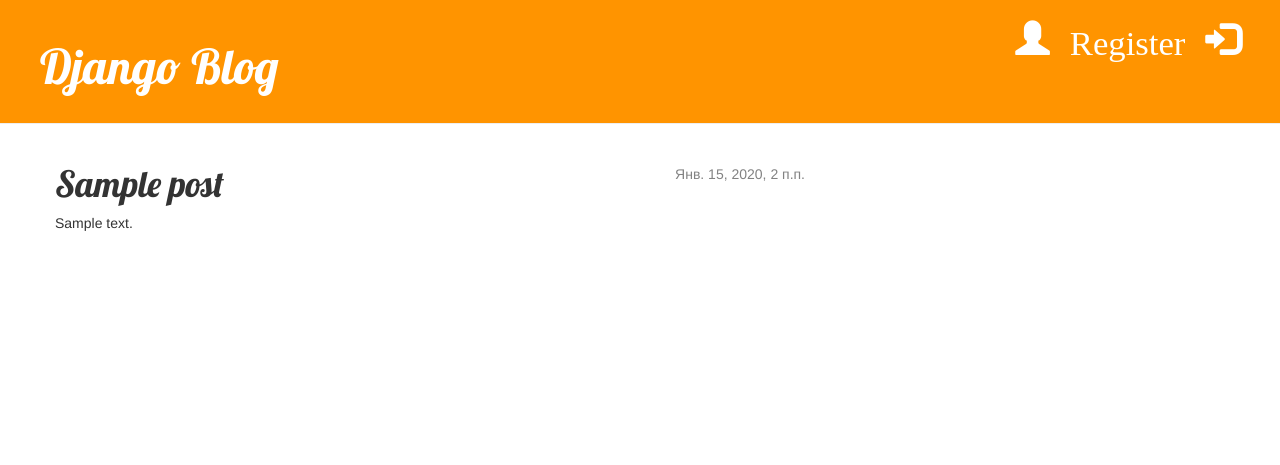
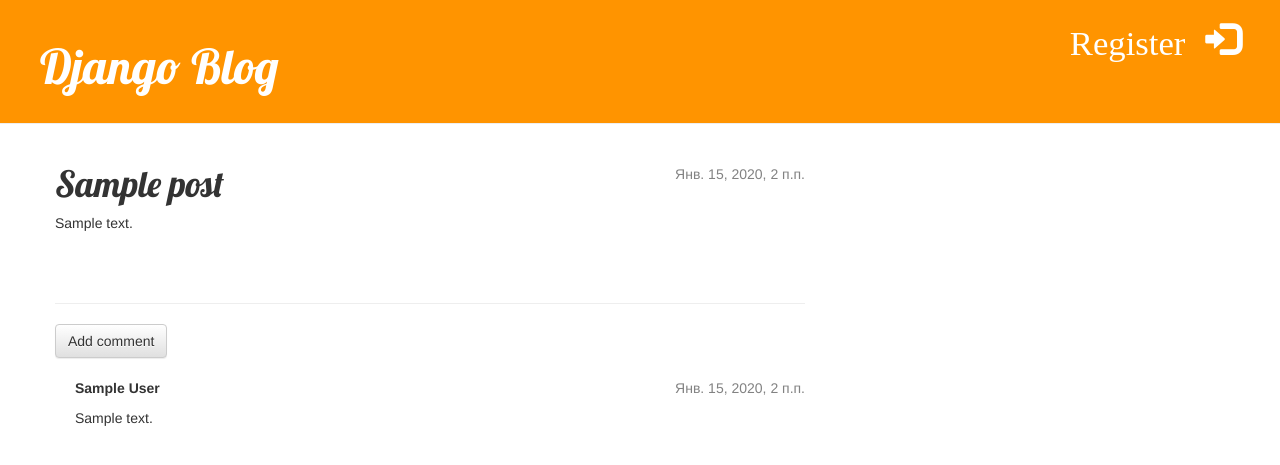
Before and after one commit to dvromanchenk/my-first-blog, a Django app: page /post/1/ in a window 1280 px wide. Shown: the top 465 px of the page. Run offline with Django 3.2, Linux system fonts and the light colour scheme; tables that the repository leaves empty hold one stand-in row (values such as "Sample post"); some libraries are stand-ins or nearby versions.

Commit message:
add coments for posts

```diff
--- a/blog/admin.py
+++ b/blog/admin.py
@@ -1,4 +1,5 @@
 from django.contrib import admin
-from .models import Post
+from .models import Post, Comment
 
 admin.site.register(Post)
+admin.site.register(Comment)
--- a/blog/models.py
+++ b/blog/models.py
@@ -8,8 +8,6 @@ from django.contrib.auth.models import PermissionsMixin
 from django.utils.translation import ugettext_lazy as _
 
 from django.contrib.auth.base_user import BaseUserManager
-
-#from .managers import UserManager
 
 
 class Post(models.Model):
@@ -26,6 +24,7 @@ class Post(models.Model):
 
     def __str__(self):
         return self.title
+
 
 class UserManager(BaseUserManager):
     use_in_migrations = True
@@ -53,6 +52,7 @@ class UserManager(BaseUserManager):
             raise ValueError('Superuser must have is_superuser=True.')
 
         return self._create_user(email, password, **extra_fields)
+
 
 class User(AbstractBaseUser, PermissionsMixin):
     email = models.EmailField(_('email address'), unique=True)
@@ -95,3 +95,18 @@ class User(AbstractBaseUser, PermissionsMixin):
         Sends an email to this User.
         '''
         send_mail(subject, message, from_email, [self.email], **kwargs)
+
+
+class Comment(models.Model):
+    post = models.ForeignKey('blog.Post', on_delete=models.CASCADE, related_name='comments')
+    author = models.CharField(max_length=200)
+    text = models.TextField()
+    created_date = models.DateTimeField(default=timezone.now)
+    approved_comment = models.BooleanField(default=False)
+
+    def approve(self):
+        self.approved_comment = True
+        self.save()
+
+    def __str__(self):
+        return self.text
--- a/blog/static/css/blog.css
+++ b/blog/static/css/blog.css
@@ -69,3 +69,7 @@ h1, h2, h3, h4 {
 .user_data-form textarea {
     width: 100%;
 }
+
+.comment {
+    margin: 20px 0px 20px 20px;
+}
--- a/blog/templates/blog/base.html
+++ b/blog/templates/blog/base.html
@@ -19,6 +19,10 @@
                 <span class="glyphicon glyphicon-log-out">
                 </span>
             </a>
+                        <a href="{% url 'personal_cabinet' %}" class="top-menu">
+                 <span class=" glyphicon glyphicon-user ">
+                 </span>
+            </a>
             {% else %}
             <a href="{% url 'login' %}" class="top-menu">
                 <span class="glyphicon glyphicon-log-in">
@@ -27,10 +31,6 @@
             <a href="{% url 'new_user' %}" class="top-menu">
                  <span class="glyphicon">
                      Register
-                 </span>
-            </a>
-            <a href="{% url 'personal_cabinet' %}" class="top-menu">
-                 <span class=" glyphicon glyphicon-user ">
                  </span>
             </a>
             {% endif %}
--- a/blog/templates/blog/personal_cabinet.html
+++ b/blog/templates/blog/personal_cabinet.html
@@ -2,6 +2,10 @@
 
 {% block content %}
     <h1>Personal Cabinet</h1>
+    {% if user.avatar %}
+    <img src="{{ user.avatar }}" alt="user-avatar"
+         width="100px" height="100px">
+    {% endif %}
     {% if messages %}
     <ul class="messages">
         {% for message in messages %}
--- a/blog/templates/blog/post_detail.html
+++ b/blog/templates/blog/post_detail.html
@@ -16,4 +16,16 @@
         <h1>{{ post.title }}</h1>
         <p>{{ post.text|linebreaksbr }}</p>
     </div>
+    <hr>
+     <a class="btn btn-default" href="{% url 'add_comment_to_post' pk=post.pk %}">
+        Add comment</a>
+    {% for comment in post.comments.all %}
+        <div class="comment">
+            <div class="date">{{ comment.created_date }}</div>
+            <strong>{{ comment.author }}</strong>
+            <p>{{ comment.text|linebreaks }}</p>
+        </div>
+    {% empty %}
+        <p>No comments here yet :(</p>
+    {% endfor %}
 {% endblock %}
--- a/blog/templates/blog/post_list.html
+++ b/blog/templates/blog/post_list.html
@@ -1,6 +1,9 @@
 {% extends 'blog/base.html' %}
 
 {% block content %}
+    <text>Sort: </text>
+    <a href="/?sort=author">author,</a>
+    <a href="/?sort=date">date</a>
     {% if messages %}
     <ul class="messages">
         {% for message in messages %}
@@ -15,6 +18,7 @@
             </div>
             <h1><a href="{% url 'post_detail' pk=post.pk %}">{{ post.title }}</a></h1>
             <p>{{ post.short_text|linebreaksbr }}</p>
+            <a href="{% url 'post_detail' pk=post.pk %}">Comments: {{ post.comments.count }}</a>
         </div>
     {% endfor %}
 {% endblock %}
--- a/blog/urls.py
+++ b/blog/urls.py
@@ -10,5 +10,6 @@ urlpatterns = [
     path('logout', views.logout_view, name='logout'),
     path('new_user', views.new_user_view, name='new_user'),
     path('personal_cabinet', views.personal_cabinet, name='personal_cabinet'),
-    path('my_posts', views.my_posts, name='my_posts')
+    path('my_posts', views.my_posts, name='my_posts'),
+    path('post/<int:pk>/comment/', views.add_comment_to_post, name='add_comment_to_post'),
 ]
--- a/blog/views.py
+++ b/blog/views.py
@@ -2,7 +2,7 @@ from django.contrib import messages
 from django.utils import timezone
 from .models import Post, User
 from django.shortcuts import render, get_object_or_404
-from .forms import PostForm, LoginForm, CreateUserForm, PersonalUserForm
+from .forms import PostForm, LoginForm, CreateUserForm, PersonalUserForm, CommentForm
 from django.shortcuts import redirect
 from django.contrib.auth import login, logout
 
@@ -11,7 +11,12 @@ from django.contrib.auth import login, logout
 
 
 def post_list(request):
-    posts = Post.objects.order_by('published_date')
+    sort = request.GET.get('sort')
+    if sort == 'author':
+        posts = Post.objects.order_by('author')
+    else:
+        posts = Post.objects.order_by('published_date')
+
     if posts is None:
         messages.add_message(request, messages.INFO, 'No posts')
 
@@ -99,3 +104,17 @@ def my_posts(request):
         messages.add_message(request, messages.INFO, 'No posts')
 
     return render(request, 'blog/post_list.html', {'posts': posts})
+
+
+def add_comment_to_post(request, pk):
+    post = get_object_or_404(Post, pk=pk)
+    if request.method == "POST":
+        form = CommentForm(request.POST)
+        if form.is_valid():
+            comment = form.save(commit=False)
+            comment.post = post
+            comment.save()
+            return redirect('post_detail', pk=post.pk)
+    else:
+        form = CommentForm()
+    return render(request, 'blog/add_comment_to_post.html', {'form': form})
--- a/mysite/settings.py
+++ b/mysite/settings.py
@@ -123,3 +123,7 @@ USE_TZ = True
 STATIC_URL = '/static/'
 
 STATIC_ROOT = os.path.join(BASE_DIR, 'static')
+
+MEDIA_ROOT = os.path.normpath(os.path.join(BASE_DIR, "../avatars"))
+
+MEDIA_URL = '/avatars/'
```
Also changed, not shown: blog/forms.py (+8 -1 lines), blog/templates/blog/add_comment_to_post.html (added, +9 -0 lines), blog/migrations/0005_comment.py (added).
